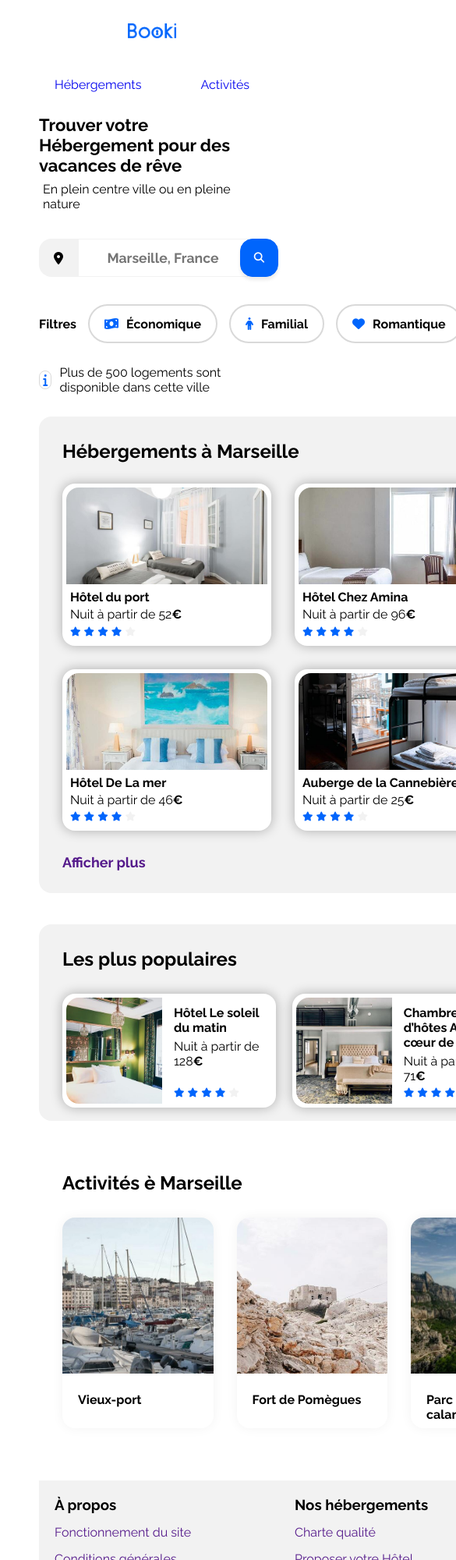
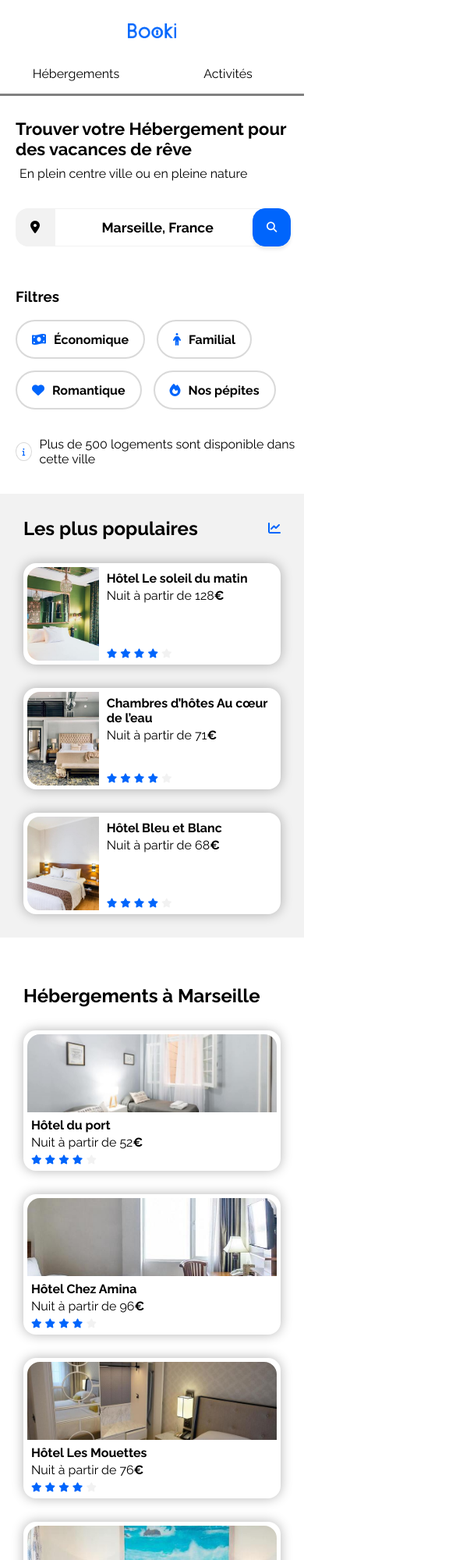
Before and after one commit to ouanoughi-amine/book-main, a plain HTML site: page index.html in a window 390 px wide. Shown: the top 2000 px of the page at 78% size, 585 px wide, since content can reach past the window. Drawn offline with Linux system fonts and the light colour scheme.

Commit message:
projet 2

```diff
--- a/index.html
+++ b/index.html
@@ -8,7 +8,7 @@
       src="https://kit.fontawesome.com/5754d1df94.js"
       crossorigin="anonymous"
     ></script>
-    <link rel="stylesheet" href="/style/style.css" />
+    <link rel="stylesheet" href="./style/style.css" />
   </head>
   <body>
     <!-- ************nav************ -->
@@ -18,8 +18,10 @@
       /></a>
       <nav class="nav1">
         <ul class="nav-bar">
-          <li><a href="#logohebergement">Hébergements</a></li>
-          <li><a href="#logoactivites">Activités</a></li>
+          <li class="log-hebergement">
+            <a href="#logohebergement">Hébergements</a>
+          </li>
+          <li class="log-activites"><a href="#logoactivites">Activités</a></li>
         </ul>
       </nav>
     </header>
@@ -30,7 +32,7 @@
         <p>En plein centre ville ou en pleine nature</p>
         <form class="recherche-form">
           <i class="fas fa-map-marker-alt"></i>
-          <input type="text" placeholder="Marseille, France" />
+          <input type="text" id="placehoders" placeholder="Marseille, France" />
           <button class="but1">Rechercher</button>
           <button class="but2">
             <i class="fa-solid fa-magnifying-glass" id="buti"></i>
@@ -38,27 +40,27 @@
         </form>
       </section>
       <!-- ***********filters********* -->
-      <section class="zoneFilter">
-        <div class="filter-list">
-          <ul>
-            <li>Filtres</li>
-            <li class="fam">
+      <section class="zone-filter">
+        <div class="filters">
+          <h3>Filtres</h3>
+          <ul class="filtre-ul">
+            <li class="list-filter">
               <i class="fa-solid fa-money-bill-wave taille bleu"></i> Économique
             </li>
-            <li class="fam">
+            <li class="list-filter">
               <i class="fa-solid fa-person taille bleu"></i> Familial
             </li>
-            <li class="fam">
+            <li class="list-filter">
               <i class="fa-solid fa-heart taille bleu"></i> Romantique
             </li>
-            <li class="fam">
+            <li class="list-filter">
               <i class="fa-solid fa-fire taille bleu"></i> Nos pépites
             </li>
           </ul>
         </div>
         <p class="filter-text">
-          <i class="fa-solid fa-info bleu" id="info"></i> Plus de 500 logements
-          sont disponible dans cette ville
+          <i class="fa-solid fa-info fa-2xs bleu" id="info"></i> Plus de 500
+          logements sont disponible dans cette ville
         </p>
       </section>
       <!-- *******Cards****** -->
@@ -70,7 +72,7 @@
           <div class="tableHebergements">
             <div class="cardhot">
               <img
-                src="/images/hebergements/fred-kleber.jpg"
+                src="./images/hebergements/fred-kleber.jpg"
                 alt="Hôtel du port"
               />
               <h4>Hôtel du port</h4>
@@ -85,7 +87,7 @@
             </div>
             <div class="cardhot">
               <img
-                src="/images/hebergements/febrian-zakaria.jpg"
+                src="./images/hebergements/febrian-zakaria.jpg"
                 alt="Hôtel Chez Amina"
               />
               <h4>Hôtel Chez Amina</h4>
@@ -100,7 +102,7 @@
             </div>
             <div class="cardhot">
               <img
-                src="/images/hebergements/reisetopia.jpg"
+                src="./images/hebergements/reisetopia.jpg"
                 alt="Hôtel Les Mouettes"
               />
               <h4>Hôtel Les Mouettes</h4>
@@ -115,7 +117,7 @@
             </div>
             <div class="cardhot">
               <img
-                src="/images/hebergements/annie-spratt.jpg"
+                src="./images/hebergements/annie-spratt.jpg"
                 alt="Hôtel De La mer"
               />
               <h4>Hôtel De La mer</h4>
@@ -130,7 +132,7 @@
             </div>
             <div class="cardhot">
               <img
-                src="/images/hebergements/marcus-loke.jpg"
+                src="./images/hebergements/marcus-loke.jpg"
                 alt="image auberge Cannebière"
               />
               <h4>Auberge de la Cannebière</h4>
@@ -145,7 +147,7 @@
             </div>
             <div class="cardhot">
               <img
-                src="images/hebergements/nicate-lee.jpg"
+                src="./images/hebergements/nicate-lee.jpg"
                 alt="Auberge Le Panier"
               />
               <h4>Auberge Le Panier</h4>
@@ -158,21 +160,19 @@
                 <i class="fa-xs fa-solid fa-star gris"></i>
               </div>
             </div>
+          </div>
           <div class="afficherplus">
             <a href="">Afficher plus</a>
-            </div>
           </div>
         </div>
         <!-- ***********les plus populaires*********** -->
         <aside class="populaires">
           <div class="populaires-title">
             <h2 class="section-title">Les plus populaires</h2>
-            <a href=""
-              ><i class="fa-solid fa-chart-line bleu" aria-hidden="true"></i
-            ></a>
+            <a href=""><i class="fa-solid fa-chart-line bleu"></i></a>
           </div>
           <div class="populaires-cards">
-            <article class="card">
+            <article class="card-populaire">
               <img
                 src="./images/hebergements/emile-guillemot.jpg"
                 alt="Image de la chambre d'hôtel montrant un lit"
@@ -193,7 +193,7 @@
                 </div>
               </div>
             </article>
-            <article class="card">
+            <article class="card-populaire">
               <img
                 src="./images/hebergements/aw-creative.jpg"
                 alt="Image de la chambre d'hôtel montrant un lit"
@@ -214,7 +214,7 @@
                 </div>
               </div>
             </article>
-            <article class="card">
+            <article class="card-populaire">
               <img
                 src="./images/hebergements/febrian-zakaria2.jpg"
                 alt="Image de la chambre d'hôtel montrant un lit"
@@ -241,44 +241,43 @@
       <!-- ***********Activités à Marseille********** -->
       <section class="Activites-a-marseille">
         <div class="title-activites">
-          <h2 id="logoactivites">Activités è Marseille</h2>
+          <h2 id="logoactivites">Activités à Marseille</h2>
         </div>
-        <div class="cards-activites">
+
         <ul class="cards-a">
           <li class="card-photo">
             <img
-                src="/images/activites/reno-laithienne.jpg"
+              src="./images/activites/reno-laithienne.jpg"
               alt="image vieux port"
             />
             <h4>Vieux-port</h4>
           </li>
           <li class="card-photo">
             <img
-                src="/images/activites/paul-hermann.jpg"
+              src="./images/activites/paul-hermann.jpg"
               alt="image fort de pomègues"
             />
             <h4>Fort de Pomègues</h4>
           </li>
           <li class="card-photo">
             <img
-                src="/images/activites/kilyan-sockalingum.jpg"
+              src="./images/activites/kilyan-sockalingum.jpg"
               alt="image parc national des calanques"
             />
             <h4>Parc national des calanques</h4>
           </li>
           <li class="card-photo">
             <img
-                src="/images/activites/florian-wehde.jpg"
+              src="./images/activites/florian-wehde.jpg"
               alt="image Notre-Dame-La-Garde"
             />
             <h4>Notre-Dame-La-Garde</h4>
           </li>
         </ul>
-        </div>
       </section>
     </main>
     <footer class="footer">
-      <div class="footers">
+      <div class="list-footers">
         <div class="foot">
           <h3>À propos</h3>
           <a href="">Fonctionnement du site</a>
--- a/style/style.css
+++ b/style/style.css
@@ -1,61 +1,54 @@
 @import url('https://fonts.googleapis.com/css2?family=Raleway:wght@400;500;600;700;800&display=swap');
 *{
-
  box-sizing: border-box;
     font-family:"Raleway";
     list-style-type: none;
 text-decoration: none;
-
-
 }
 /* *********nav bar ********** */
 body{
-    min-width: 320px  ;
-    min-height: 1722.02px;
-    margin: auto;
+    margin: 0;
+}
+#header{
+    display:flex;
+     flex-wrap:wrap;
+     margin: 0  auto 0;
      max-width: 1440px;
-}
-
-#header{
-display: flex;
-justify-content: flex-end;
-     flex-wrap: wrap;
-margin: 0;
-width: 100%;
-
+     width: 93%;
 }
 #logo{
     margin-right:  auto;
 }
-#logo img{
+.log img{
     width: 61.09px;
-    height: 19px;
-    margin:  30px 50px;
+    height: auto;
+    margin-top: 30px ;
 }
 
 .nav1 a{
+    color: inherit;
     text-decoration: none;
     margin: 16px 38px ;
-}
-.nav-bar a:hover{
-border-top: 3px solid blue;
-padding-top: 12px;
 }
 .nav-bar {
     display: flex;
     flex-wrap: wrap;
-
     margin:16px 0 0 0 ;
     padding: 0;
 }
+.nav-bar a:hover{
+    border-top: 3px solid #0065FC;
+    padding-top: 12px;
+    color: #0065FC;
+}
 
-
+/* *******main****** */
 #main{
     max-width: 1440px;
-    padding: 0 50px;
-    margin:0;
-    box-sizing: border-box;
+    width: 93%;
+    margin:0 auto 0;
 }
+/* *****zone search********   */
 .tit{
     margin-top: 30px;
     margin-bottom: 0;
@@ -66,7 +59,6 @@ padding-top: 12px;
 .zoneSearch p {
     margin-top: 8px;
     margin-bottom: 35px;
-
 }
 
 .filter-text{
@@ -75,8 +67,8 @@ padding-top: 12px;
 .recherche-form{
     display: flex;
     align-items: center;
-    width: 377px;
-
+    max-width: 377px;
+    width: 100%;
 }
 .recherche-form .fas,fa-map-marker-alt{
     background-color: #f2f2f2;
@@ -87,15 +79,18 @@ padding-top: 12px;
     height: 49px;
     width: 50px;
 }
-.recherche-form input{
+#placehoders{
     text-align: center;
     border: 1px solid #f2f2f2;
     height: 49px;
     font-weight: bold;
     font-size: 1.1rem;
 }
+::placeholder {
+   color : black;
+}
 .but1{
-    border: 1px solid #0065FC;
+    border: 1px solid transparent;
     background-color: #0065FC;
     border-radius: 0 1rem 1rem 0;
     color: white;
@@ -103,8 +98,6 @@ padding-top: 12px;
     width: 132px;
     font-weight: bold;
     font-size: 1.1rem;
-
-
 }
 .but1:hover{
     cursor: pointer;
@@ -114,19 +107,21 @@ padding-top: 12px;
 .but2{
     display: none;
 }
-.filter-list ul{
-
+/* ******* Zone filter ********* */
+.filters{
     display: flex;
+    flex-wrap: wrap;
     align-items: center;
+    margin-top: 35px;
+}
+.filtre-ul{
+    display: flex;
     flex-wrap: wrap;
-width: 758px;
-height: 50px;
     gap: 15px;
-margin-top: 35px ;
-padding: 0;
-font-weight: bold;
+    margin: 0;
+    padding-left: 15px;
 }
-.fam{
+.list-filter{
     display: flex;
     align-items: center;
     gap: 10px;
@@ -134,70 +129,53 @@ font-weight: bold;
     border:2px solid #d9d9d9 ;
     border-radius: 2rem;
     padding:4px 19px;
+    font-size: 16px;
+    font-weight: 700;
 }
-.fam:hover{
+.list-filter:hover{
     background-color: #DEEBFF;
     cursor: pointer;
-}
-.taille  {
-    display: flex;
-    align-items: center;
-    color: #0065fc;
 }
 .filter-text{
     display: flex;
     align-items: center;
     gap: 10px;
-    height: 24px;
     margin-left: 0px;
 }
 
 #info{
-
     display: flex;
     justify-content: center;
     align-items: center;
     border: 1px solid #D9D9D9 ;
-    width:24px ;
+    width:24px;
     height: 24px;
-    border-radius:  1rem;
-
+    border-radius: 50%;
 }
 
 .first-table{
-    display: grid;
-    grid-template-columns: 2fr 1fr;
-    margin: 35px 0;
-    grid-gap:40px;
-    width: 1340px;
+    display: flex;
+    margin-top:35px;
+    gap: 30px;
 }
 .firstblock {
-
     background-color: #f2f2f2;
     border-radius: 1rem;
     padding: 0 15px ;
-    height: 611px;
-
+    width: 66%;
 }
 #logohebergement{
-    width: 811px;
-    height: 26px;
  padding-left: 15px;
     margin: 30px 0;
 }
 .tableHebergements {
     display: grid;
-    grid-template-columns: 1fr 1fr 1fr;
-    grid-gap: 30px;
+    grid-template-columns: repeat(3,1fr);
    padding: 0 15px;
-
-
-
+   grid-gap:30px;
 }
 
 .cardhot{
-    width:100%;
-    height: 207.25px;
     background-color: white;
     border-radius: 1rem;
     padding: 5px;
@@ -207,77 +185,70 @@ font-weight: bold;
     cursor: pointer;
     transform:scale(1.05) ;
     transition: 0.1s;
-
 }
 .cardhot img{
     object-fit: cover;
     border-radius: 1rem 1rem 0 0;
     width: 100%;
-    height: 124px;
-
+    height: 100px;
 }
 .cardhot h4,p,.stars{
     margin: 3px 0 0 5px;
 }
-.afficherplus{
+.afficherplus {
     font-size: 18px;
     font-weight: 700;
-    color:black;
+    padding:30px 20px;
+}
+.afficherplus a{
+    color: inherit;
 }
 .populaires{
-    display: grid;
     background-color: #f2f2f2;
     border-radius: 1rem;
-width: 429px;
+    width: 33%;
     padding: 0 30px 30px 30px;
 }
 .populaires-title{
     display:flex;
     align-items: center;
     justify-content: space-between;
-    height: 29px;
+}
+.section-title{
     margin: 30px 0;
 }
-
-
 .populaires-cards{
-    display: grid;
+    display:grid;
+    grid-template-columns: 1fr ;
+    grid-template-rows: repeat(3,7.9rem);
     grid-gap:30px;
-
-
 }
-.card{
+.populaires-cards .card-populaire{
     display: flex;
-
     background-color: white;
     border-radius: 1rem;
     padding: 5px;
-    height: 146px;
-    width: 369px;
     box-shadow: 0 0 15px  rgba(0, 0, 0, 0.295);
 }
-.card:hover{
+.card-populaire:hover{
     cursor: pointer;
     transform: scale(1.05);
     transition: 0.1s;
+}
 
-}
-.card img{
+.card-populaire img{
     border-radius: 1rem 0 0 1rem;
-    object-fit: cover;
-   width: 123px;
-   height: 136px;
+    max-width: 123px;
+    width: 100%;
 }
 .card-content{
     display: flex;
     flex-direction: column;
     justify-content: space-between;
-    padding: 0 5px 5px 15px;
-
+    padding: 5px 0 0 10px;
 }
-
 .card-title{
-    margin: 10px 5px 5px 0;
+    margin: 0;
 }
 .card-subtitle{
     margin-left: 0;
@@ -288,25 +259,22 @@ padding: 0 30px 30px 30px;
     color:#F2F2F2 ;
 }
 .Activites-a-marseille{
-   width: 100%;
-    max-width: 1340px;
-    height: 559.02px;
-
+    margin:35px auto 0;
 }
 .title-activites h2{
     margin: 0;
     padding: 30px;
 }
+
 .cards-a{
-    display: grid;
-    grid-template-columns: 1fr 1fr 1fr 1fr;
-    grid-gap :30px;;
+   display: flex;
+   justify-content: center;
+    gap :30px;
     padding: 0;
-    margin: 0 30px;
-
-
+    margin: 0 30px 0 ;
 }
 .card-photo{
+    width: 100%;
     background-color:rgba(255, 255, 255, 1);
     border-radius: 1rem;
     box-shadow: 0 0 15px  rgba(0, 0, 0, 0.05);
@@ -318,32 +286,33 @@ transition: 0.1s;
 }
 .card-photo img{
     object-fit: cover;
-    width:297.5px;
-    height: 380px;
+    width:100%;
+    max-height: 380px;
+    height: 80%;
     border-radius: 1rem 1rem 0 0;
 }
 .card-photo h4{
-    padding:20px ;
-    margin: 0;
+    display: flex;
+    align-items: center;
+    padding: 20px 19px;
+    margin: 10px 0 0 0;
 }
 .footer{
-
-    margin: 35px 50px 0 50px;
+    max-width: 1440px;
+    width: 93%;
+   margin: 3rem auto 0;
 
 }
-.footers{
+.list-footers{
     background-color: #F2F2F2;
     display: grid;
     grid-template-columns: 1fr 1fr 1fr;
-    width: 1340px;
-    height: 163px;
-
+    padding-bottom: 10px;
 }
 .foot{
     display: flex;
     flex-direction: column;
-
-    padding: 0 20px ;
+    padding-left:20px ;
 }
 .foot h3{
     padding-top: 20px;
@@ -351,64 +320,103 @@ transition: 0.1s;
 }
 .foot a{
     padding-top: 15px;
+    color: inherit;
 }
 @media (max-width:1024px){
-  body{
-    width: 100%;
+    .filters{
+        display: flex;
+        flex-direction: column;
+        align-items: flex-start;
+    }
+    .filtre-ul{
+        padding: 0;
     }
     .first-table{
-    display: grid;
-    grid-template-columns: 1fr;
-    width: 100%;
+        display: flex;
+        flex-direction: column;
     }
     .firstblock{
         width: 100%;
     }
     .populaires{
-   width: 924px;
-   height: 252px;
+        width: 100%;
     }
     .populaires-cards{
-
-    grid-template-columns: 1fr 1fr 1fr;
-    grid-gap:20px;
-    width:864px ;
+        display: flex;
     }
-  .card{
-    width: 274px;
-    height: 146px;
-
+    .card-populaire{
+        max-width: 274.67px;
+        width: 100%;
+        max-height:146px ;
     }
-  .Activites-a-marseille{
-    width: 924px;
-    height: 390.02px;
+    .card-populaire img {
+        object-fit: cover;
+        max-width: 91.67px;
+        width: 100%;
     }
 
-.card-photo{
-
-    height: 270px;
+    .cards-a{
+        max-height: 270px;
+        height: 100%;
     }
     .card-photo img{
-    width: 100%;
-    height: 200px;
-
+        height: 65%;
     }
- .footer{
-width: 924px;
-
- }
- .footers{
-    width: 100%;
-
+    .card-photo h4{
+        margin: 0;
     }
 }
 @media (max-width:767px){
+
+    #main{
+        margin: 0;
+        width: 100%;
+    }
     #header{
+        display: flex;
         flex-direction: column;
+        justify-content: center;
         align-items: center;
+        margin: 0;
+        width: 100%;
+    }
+    .nav1{
+        width: 100%;
+    }
+    .nav-bar a:hover{
+        border-top: none;
+        padding: 0;
+    }
+    .log-hebergement{
+        border-bottom: 3px solid gray;
+        display: flex;
+        justify-content: center;
+        flex-basis: 50%;
+    }
+    .log-activites{
+        border-bottom: 3px solid gray;
+        display: flex;
+        justify-content: center;
+        flex-basis: 50%;
+    }
+    .log-hebergement:hover{
+        border-bottom: 3px solid blue;
+    }
+    .log-activites:hover{
+        border-bottom: 3px solid blue;
+    }
+    .zoneSearch{
+        margin: 0 8px 0 20px;
+    }
+    .zone-filter{
+        margin-left: 20px;
     }
     .log {
-        margin-left: auto;    }
+        margin-left: auto;
+    }
+    .recherche-form input{
+         width: 73%;
+    }
     .but1{
         display: none;
     }
@@ -429,4 +437,59 @@ width: 924px;
         opacity: 0.9;
         transition: 10ms ease-in-out;
     }
+    .firstblock{background-color: white;
+        max-width: 767px;
+        width: 100%;
     }
+    .tableHebergements{
+        display: flex;
+        flex-direction: column;
+    }
+    .populaires{
+        height: 569px;
+        order: -1;
+        border-radius: 0;
+    }
+
+    .populaires-cards{
+        display: flex;
+        flex-direction: column;
+        height: 100%;
+    }
+    .card-populaire{
+        max-width: 710px;
+        max-height: 130px;
+         height: 100%;
+    }
+   .card-populaire img {
+    object-fit: cover;
+   }
+   .Activites-a-marseille{
+   max-height: 1000px;
+   }
+    .cards-a{
+  display: block;
+  max-height: 1000px;
+    }
+    .card-photo{
+        margin-bottom: 15px;
+    }
+    .card-photo img{
+        object-fit: cover;
+        background-position: ;
+        height: 150px;
+    }
+   .footer{
+    width: 100%;
+   }
+   .list-footers{
+    display: flex;
+    flex-direction: column;
+    gap:50px ;
+    padding: 30px;
+   }
+   .foot{
+    gap:15px;
+    padding: 0;
+   }
+}
```
Lines whose indentation alone changed are shown as unchanged.
